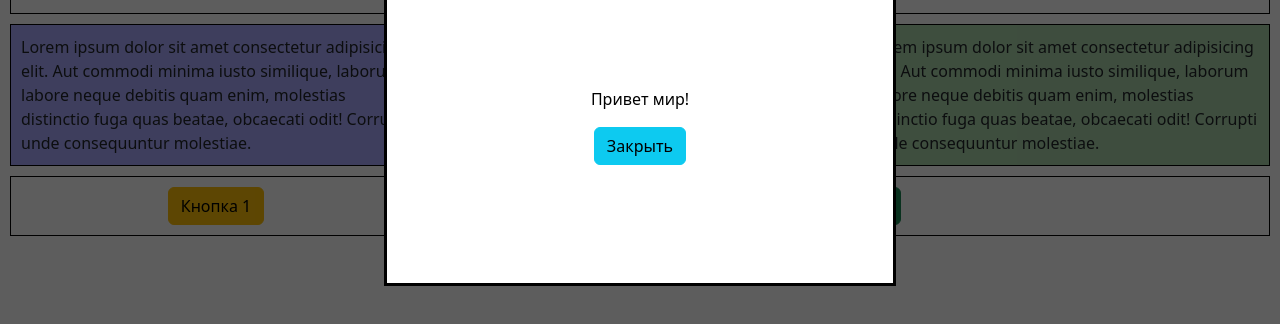
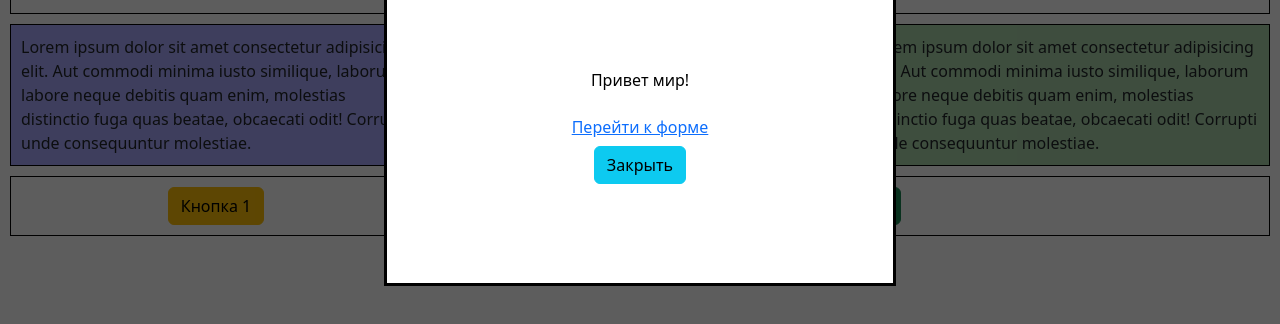
Before and after one commit to ddgrgrv/test-terem, a plain HTML site: page index.html in a window 1280 px wide. Shown: the part 74-398 px from the top of the page. Drawn offline with nearby package versions, Linux system fonts and the light colour scheme.

Commit message:
feat: add link to form.html

```diff
--- a/index.html
+++ b/index.html
@@ -32,6 +32,7 @@
     <div class="modal-container">
         <dialog id="modal" class="modal">
             <p>Привет мир!</p>
+            <a class="btn btn-link" href="/test-terem/form.html" target="_blank" rel="noopener noreferrer">Перейти к форме</a>
             <button type="button" id="close-modal" class="btn btn-info">Закрыть</button>
         </dialog>
     </div>
```
